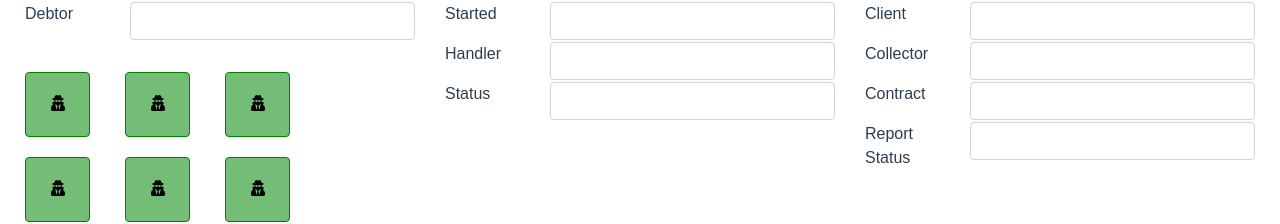
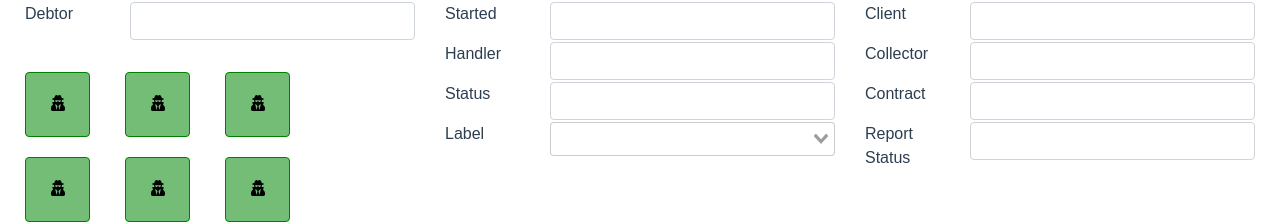
Before and after one commit to levatech007/vue-aurelius, a Vue app: page / in a window 1280 px wide. Shown: the part 97-321 px from the top of the page. Built offline with nearby package versions, Linux system fonts and the light colour scheme.

Commit message:
added vue-select component with simple dropdown

```diff
--- a/package.json
+++ b/package.json
@@ -16,6 +16,7 @@
     "core-js": "^3.6.5",
     "jquery": "^1.9.1",
     "vue": "^2.6.12",
+    "vue-select": "^3.10.8",
     "vue-simple-accordion": "0.0.5",
     "vuex": "^3.5.1"
   },
--- a/src/components/ClaimInfo.vue
+++ b/src/components/ClaimInfo.vue
@@ -15,6 +15,7 @@
         v-bind:key="idx"
         v-bind:lbl="label.name"
       />
+      <Dropdown />
     </div>
     <div class="col-lg-4">
       <TextInput
@@ -28,11 +29,13 @@
 
 <script>
 import TextInput from '../components/TextInput.vue'
+import Dropdown from '../components/Dropdown.vue'
 import SquareButton from '../components/SquareButton.vue'
 export default {
   name: 'ClaimInfo',
   components: {
     TextInput,
+    Dropdown,
     SquareButton
   },
   data: function() {
--- a/src/components/Dropdown.vue
+++ b/src/components/Dropdown.vue
@@ -0,0 +1,24 @@
+<template>
+  <div class="row">
+    <div class="col-lg-3">Label</div>
+    <div class="col-lg-9">
+      <VSelect :options="['Aktiivne', 'Kohtus']"/>
+    </div>
+  </div>
+</template>
+
+<script>
+import VSelect from 'vue-select';
+import 'vue-select/dist/vue-select.css';
+
+export default {
+  name: 'Dropdown',
+  components: {
+    VSelect
+  }
+}
+
+</script>
+
+<style scoped>
+</style>
--- a/src/main.js
+++ b/src/main.js
@@ -7,6 +7,8 @@ import { library } from '@fortawesome/fontawesome-svg-core'
 import { faUserSecret, faPhone } from '@fortawesome/free-solid-svg-icons'
 import { FontAwesomeIcon } from '@fortawesome/vue-fontawesome'
 import store from './store'
+import vSelect from 'vue-select'
+Vue.component('v-select', vSelect)
 
 library.add(faUserSecret, faPhone)
 
```
Also changed, not shown: 1 other file (tests, documents, lock files or other folders).
